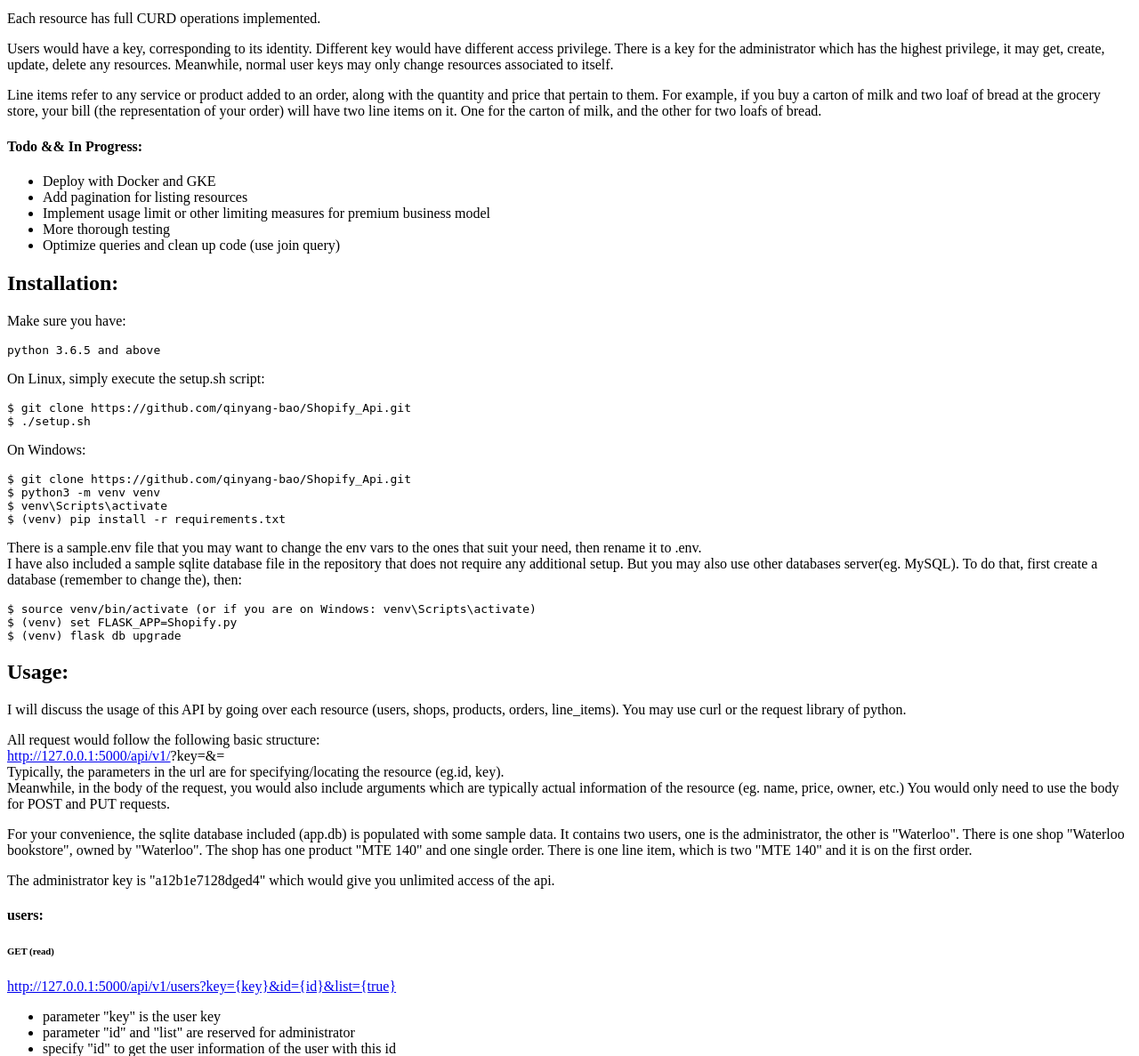
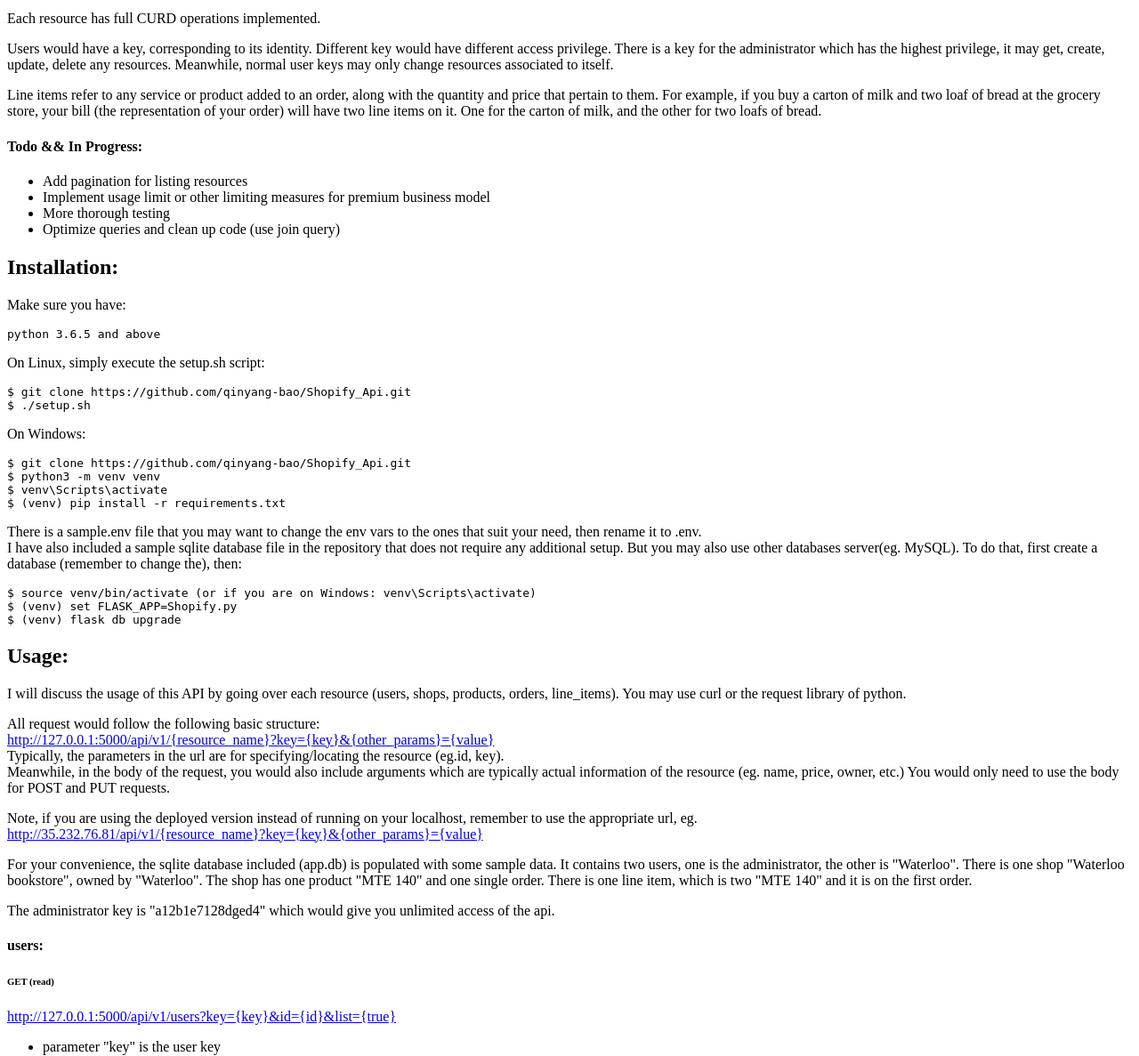
Before and after one commit to qinyang-bao/Shopify_Api, a Flask app: page / in a window 1280 px wide. Shown: the part 241-1428 px from the top of the page at 89% size. Run offline with Flask 2, Linux system fonts and the light colour scheme; parts of the project's set-up code (start-up, migrations or seed data) failed here and were passed over.

Commit message:
edit readme

```diff
--- a/App/templates/documentation.html
+++ b/App/templates/documentation.html
@@ -18,7 +18,6 @@ For example, if you buy a carton of milk and two loaf of bread at the grocery st
 your order) will have two line items on it. One for the carton of milk, and the other for two loafs of bread.</p>
 <h4 id="todo-in-progress-">Todo &amp;&amp; In Progress:</h4>
 <ul>
-<li>Deploy with Docker and GKE</li>
 <li>Add pagination for listing resources</li>
 <li>Implement usage limit or other limiting measures for premium business model</li>
 <li>More thorough testing</li>
@@ -43,8 +42,10 @@ $ (venv) flask db upgrade
 </code></pre><h2 id="usage-">Usage:</h2>
 <p>I will discuss the usage of this API by going over each resource (users, shops, products, orders, line_items).
 You may use curl or the request library of python.  </p>
-<p>All request would follow the following basic structure:<br><a href="http://127.0.0.1:5000/api/v1/">http://127.0.0.1:5000/api/v1/</a><resource_name>?key=<key>&amp;<other_params>=<value><br>Typically, the parameters in the url are for specifying/locating the resource (eg.id, key).<br>Meanwhile, in the body of the request, you would also include arguments which are typically actual information of the resource
+<p>All request would follow the following basic structure:<br><a href="http://127.0.0.1:5000/api/v1/{resource_name}?key={key}&{other_params}={value}">http://127.0.0.1:5000/api/v1/{resource_name}?key={key}&{other_params}={value}</a><br>Typically, the parameters in the url are for specifying/locating the resource (eg.id, key).<br>Meanwhile, in the body of the request, you would also include arguments which are typically actual information of the resource
 (eg. name, price, owner, etc.) You would only need to use the body for POST and PUT requests.  </p>
+<p>Note, if you are using the deployed version instead of running on your localhost, remember to use the appropriate url, eg.  <br>
+    <a href="http://35.232.76.81/api/v1/{resource_name}?key={key}&{other_params}={value}">http://35.232.76.81/api/v1/{resource_name}?key={key}&{other_params}={value} </a></p>
 <p>For your convenience, the  sqlite database included (app.db) is populated with some sample data. It contains two users,
 one is the administrator, the other is &quot;Waterloo&quot;. There is one shop &quot;Waterloo bookstore&quot;, owned by &quot;Waterloo&quot;. The shop
 has one product &quot;MTE 140&quot; and one single order. There is one line item, which is two &quot;MTE 140&quot; and it is on the first order.  </p>
```
Also changed, not shown: README.md.
